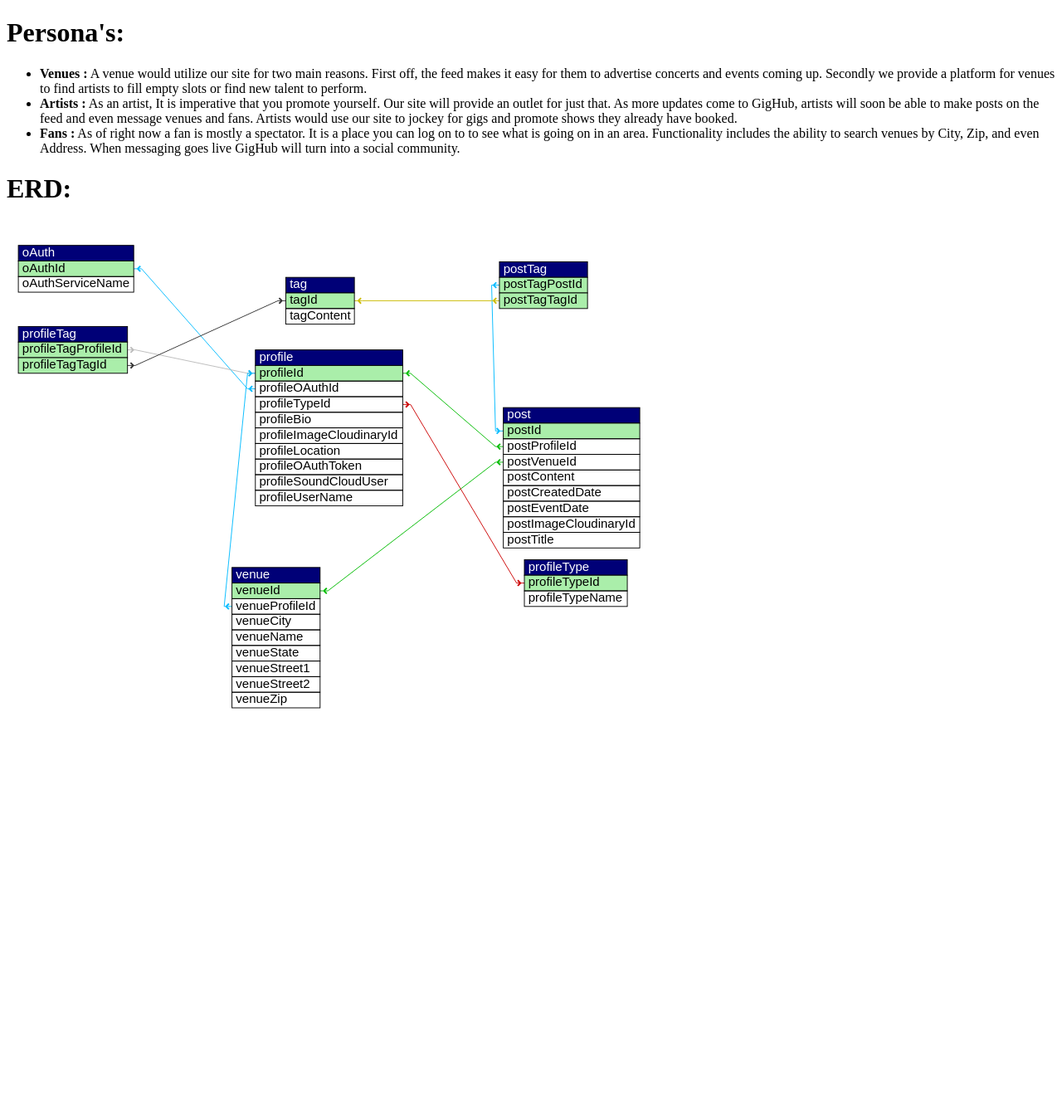
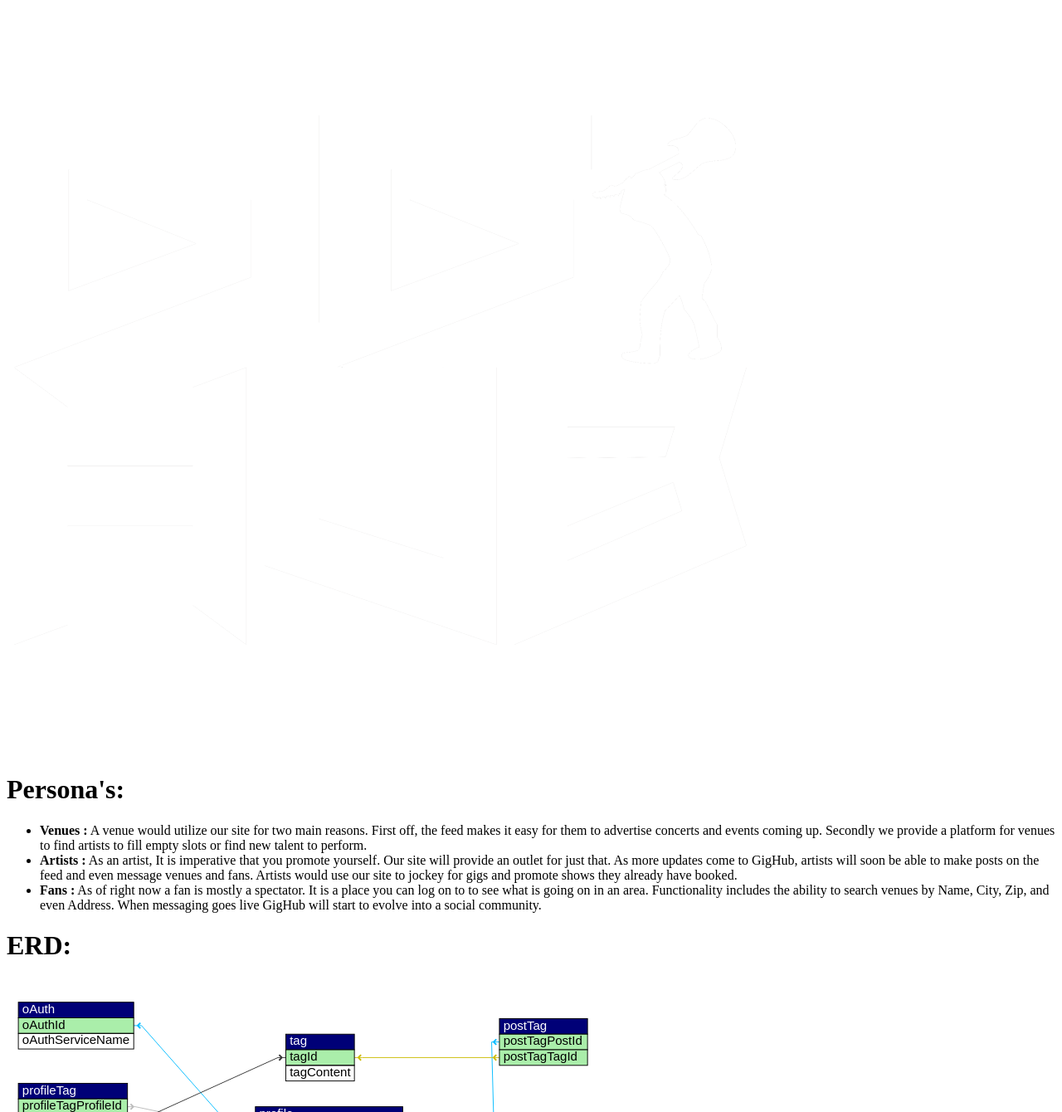
Before and after one commit to cmd-space/gighub, a PHP site: page /epic/persona-erd.php in a window 1280 px wide. Shown: the top 1340 px of the page at 83% size. Before the commit the page ends 854 px from the top, so only its background shows below. Run offline with PHP 8.4, Linux system fonts and the light colour scheme.

Commit message:
Added gig hub logo

```diff
--- a/epic/persona-erd.php
+++ b/epic/persona-erd.php
@@ -10,6 +10,8 @@
 
 	<body>
 		<main>
+			<img src="../public_html/images/GigHubWhite.png" alt="GigHub">
+
 			<h1>Persona's:</h1>
 			<ul>
 				<li>
@@ -25,14 +27,16 @@
 				</li>
 				<li>
 					<strong>Fans :</strong> As of right now a fan is mostly a spectator. It is a place you can log on to to
-					see what is going on in an area. Functionality includes the ability to search venues by City, Zip, and
-					even Address. When messaging goes live GigHub will turn into a social community.
+					see what is going on in an area. Functionality includes the ability to search venues by Name, City, Zip, and
+					even Address. When messaging goes live GigHub will start to evolve into a social community.
 				</li>
 			</ul>
 		</main>
 
 		<h1>ERD:</h1>
-		<img src="../public_html/images/gighub copy.svg"
+		<img src="../public_html/images/gighub copy.svg" alt="GigHub ERD">
+
+
 
 	</body>
 </html>
```
